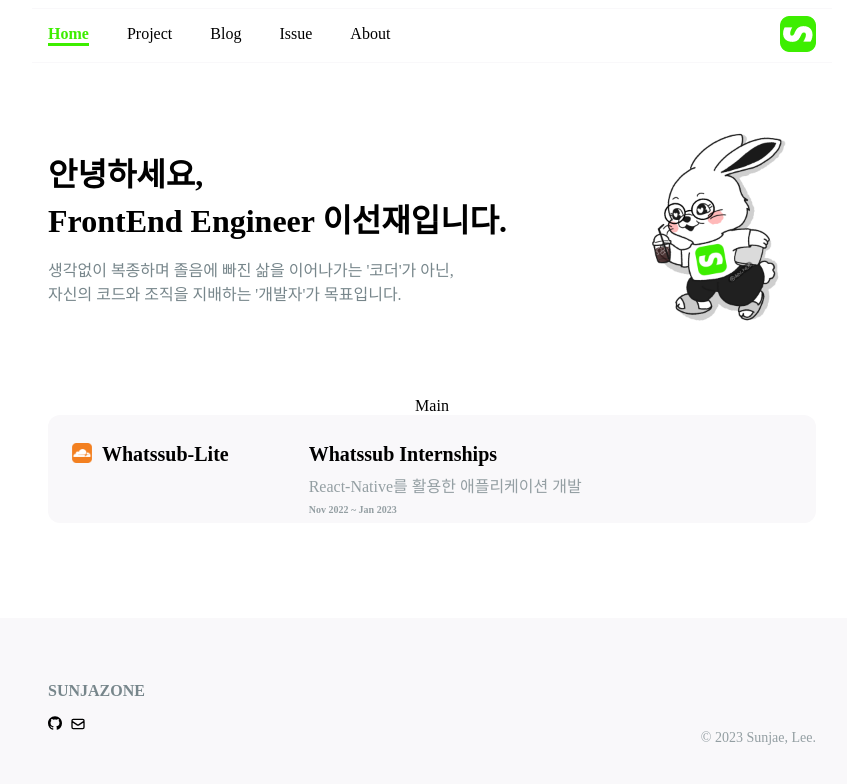
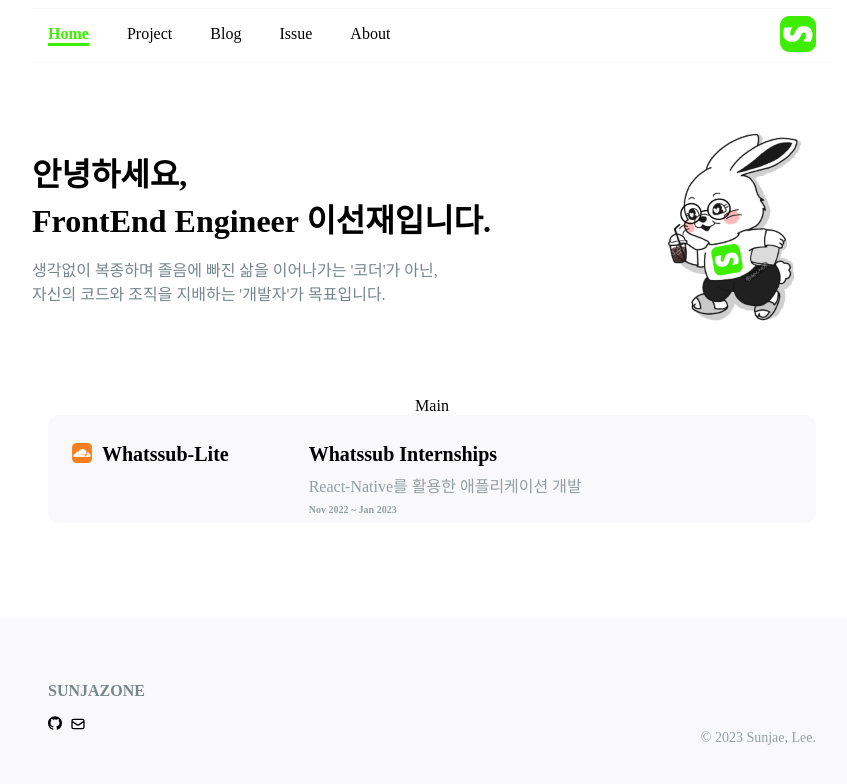
Before and after one commit to sunjaaa/SunjaZone, a Next.js app: page / in a window 1280 px wide. Shown: the top 784 px of the page, without its empty margins (208-1055 px from the left). Built offline with nearby package versions, Linux system fonts and the light colour scheme.

Commit message:
design: layout 메인 높이 삭제 및 baaner margin 추가

```diff
--- a/src/Layout/Layout.tsx
+++ b/src/Layout/Layout.tsx
@@ -36,7 +36,6 @@
 const Main = styled.main`
   display: flex;
   flex: 11;
-  height: 100%;
 `;
 const Footer = styled.footer`
   display: flex;
--- a/src/components/Banner/Banner.tsx
+++ b/src/components/Banner/Banner.tsx
@@ -36,7 +36,7 @@
   display: flex;
   justify-content: space-between;
   width: 100%;
-  margin: 65px 16px 65px 16px;
+  margin: 65px 0 65px 0;
 `;
 
 const Description = styled.p`
```
